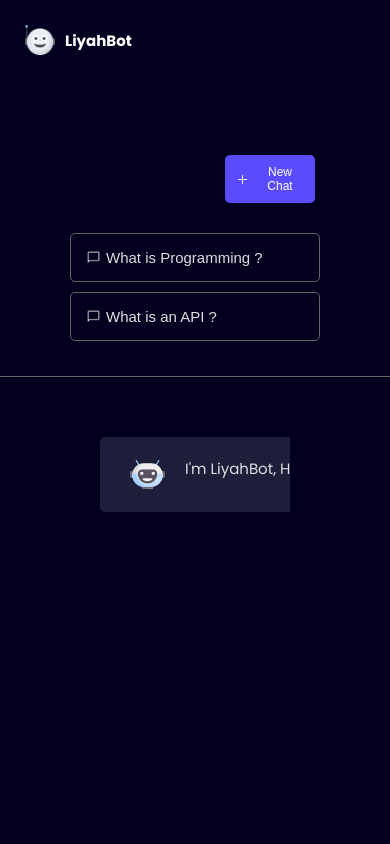
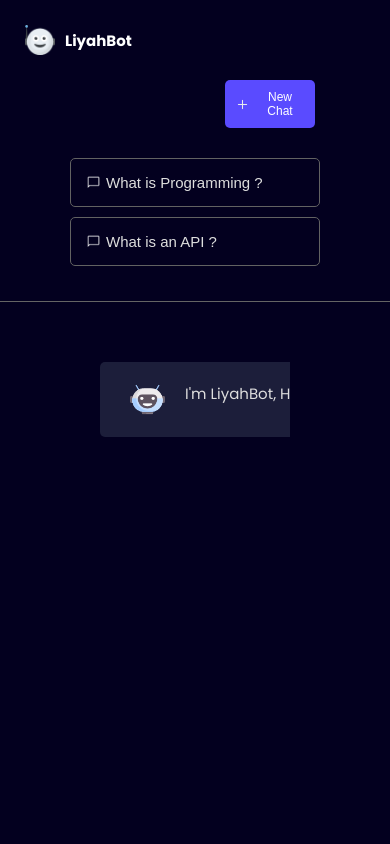
Before and after one commit to Babyliy/chatgpt-clone, a React (Vite) app: page / in a window 390 px wide. Shown: the top 844 px of the page. Built offline with nearby package versions, Linux system fonts and the light colour scheme; no server answers.

Commit message:
Update App.css

```diff
--- a/src/App.css
+++ b/src/App.css
@@ -183,7 +183,7 @@ body {
   font-size: 1.2rem;
   margin-left: 20rem;
   padding: 1rem;
-  margin-top: 10rem;
+  margin-top: 1.2rem;
 }
 .addBtn {
   height: 1.5rem;
```
